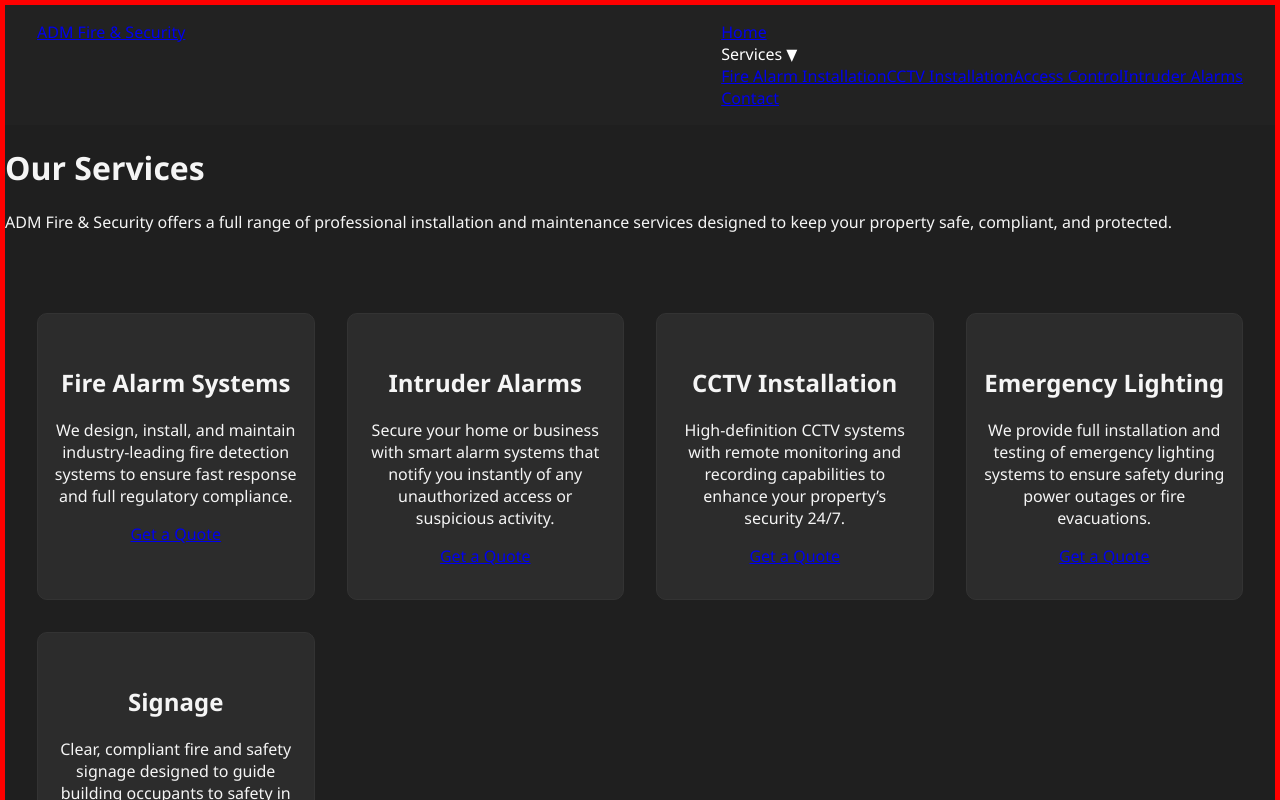
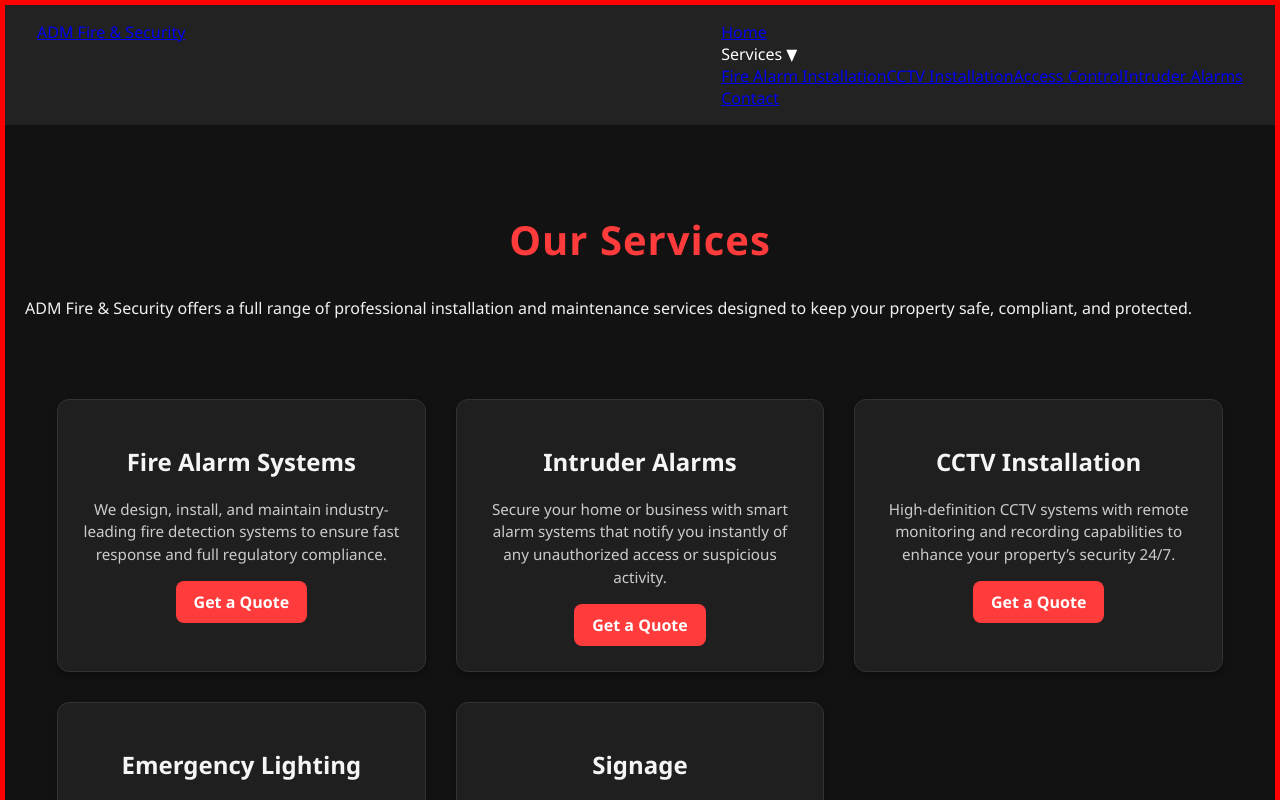
Before and after one commit to admfireandsecurity/admfireandsecurity, a React (Vite) app: page /services in a window 1280 px wide. Shown: the top 800 px of the page. Built offline with nearby package versions, Linux system fonts and the light colour scheme.

Commit message:
Updated Services.css

```diff
--- a/src/pages/Services.css
+++ b/src/pages/Services.css
@@ -0,0 +1,76 @@
+.services-page {
+  background-color: #121212;
+  color: #f1f1f1;
+  min-height: 100vh;
+  padding: 60px 20px;
+}
+
+.services-page h1 {
+  text-align: center;
+  font-size: 2.5rem;
+  color: #ff3b3b;
+  margin-bottom: 30px;
+  letter-spacing: 1px;
+}
+
+.services-grid {
+  display: grid;
+  grid-template-columns: repeat(auto-fit, minmax(270px, 1fr));
+  gap: 30px;
+  max-width: 1200px;
+  margin: 0 auto;
+}
+
+.service-card {
+  background-color: #1f1f1f;
+  border: 1px solid #333;
+  border-radius: 12px;
+  padding: 25px;
+  text-align: center;
+  transition: all 0.3s ease;
+  box-shadow: 0 4px 8px rgba(0, 0, 0, 0.3);
+}
+
+.service-card:hover {
+  transform: translateY(-6px);
+  border-color: #ff3b3b;
+  box-shadow: 0 6px 14px rgba(255, 59, 59, 0.2);
+}
+
+.service-card h3 {
+  color: #ff3b3b;
+  margin-bottom: 12px;
+  font-size: 1.4rem;
+}
+
+.service-card p {
+  color: #ccc;
+  font-size: 0.95rem;
+  line-height: 1.5;
+  margin-bottom: 15px;
+}
+
+.service-card a {
+  display: inline-block;
+  text-decoration: none;
+  background-color: #ff3b3b;
+  color: #fff;
+  padding: 10px 18px;
+  border-radius: 8px;
+  font-weight: bold;
+  transition: background-color 0.3s ease;
+}
+
+.service-card a:hover {
+  background-color: #d32f2f;
+}
+
+@media (max-width: 768px) {
+  .services-page {
+    padding: 40px 15px;
+  }
+
+  .service-card {
+    padding: 20px;
+  }
+}
```
